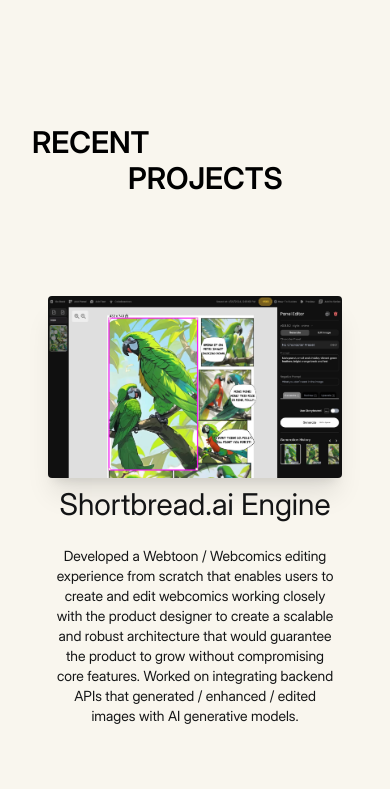
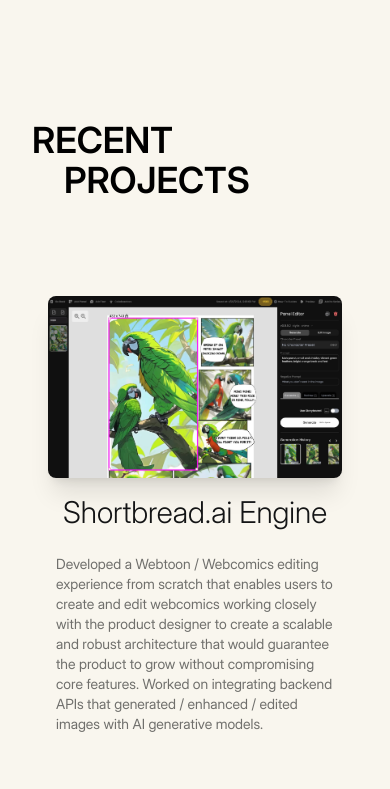
Before and after one commit to juanUrdaneta/portfolio, a React (Vite) app: page / in a window 390 px wide. Shown: the part 1580-2369 px from the top of the page. Built offline with nearby package versions, Linux system fonts and the light colour scheme; a web font is replaced by a local one.

Commit message:
mobile fix 2

```diff
--- a/src/sections/AboutMe.tsx
+++ b/src/sections/AboutMe.tsx
@@ -30,7 +30,7 @@
           id="about-me-one"
           className="w-full h-full flex justify-center translate-y-[25vh] opacity-0  "
         >
-          <div className="w-7/12 h-full flex flex-col justify-center items-center px-12 ">
+          <div className="w-full md:w-7/12 h-full flex flex-col justify-center items-center px-12 ">
             <h3 className="text-lg md:text-5xl font-inter font-extrabold mb-10">Hi there!</h3>
             <p className="text-md md:text-4xl text-center font-inter font-thin mb-8 md:mb-16">
               <span className="fo nt-bold">Pixel perfect</span> software engineer based in Buenos
--- a/src/sections/Projects.tsx
+++ b/src/sections/Projects.tsx
@@ -44,10 +44,10 @@
         <div className="w-full h-48 flex justify-start items-center max-w-[1600px] overflow-hidden  mb-10 md:mb-24">
           <h2
             id="recent-title"
-            className="font-inter font-semibold text-3xl md:text-8xl  text-left select-none uppercase"
+            className="font-inter font-semibold text-4xl md:text-8xl  text-left select-none uppercase"
           >
             Recent <br />
-            <span className="pl-24">Projects</span>
+            <span className="pl-8 md:pl-24">Projects</span>
           </h2>
         </div>
         <div className="hidden lg:flex w-full justify-center ">
@@ -156,7 +156,7 @@
     <div
       className={`flex w-full h-full flex-col justify-center items-center mb-10 z-[${props.order}] `}
     >
-      <div className="rounded overflow-hidden h-fit w-fit shadow-xl mx-4 mb-2 z-20 ">
+      <div className="rounded-lg overflow-hidden h-fit w-fit shadow-xl mx-4 mb-2 z-20 ">
         {props.grocer ? (
           <div className="bg-[#659952] w-[92vw] h-full flex justify-center items-center flex-col">
             <img src={"grocer.svg"} alt="img" className="w-[200px] h-auto" />
@@ -170,9 +170,11 @@
         )}
       </div>
       <div className="flex w-full flex-col items-center justify-center z-10">
-        <p className="text-black-soft font-inter text-3xl text-center ">{props.name}</p>
+        <p className="text-black-soft font-inter font-light mt-2 text-3xl text-center ">
+          {props.name}
+        </p>
         <div className="p-6">
-          <p className="text-black-soft max-w-[500px] font-inter text-center text-sm">
+          <p className="text-black-soft/60 max-w-[500px] font-inter text-left text-sm">
             {props.text}
           </p>
         </div>
--- a/src/sections/Resume.tsx
+++ b/src/sections/Resume.tsx
@@ -42,14 +42,14 @@
         </div>
         <div
           id="lets-talk"
-          className="w-full h-full flex flex-col lg:flex-row justify-start items-center gap-12 mb-24 "
+          className="w-full  h-full flex flex-col lg:flex-row justify-start items-center gap-12 mb-8 md:mb-24"
         >
-          <h2 className="font-inter font-semibold text-3xl md:text-8xl  mb-12 text-left select-none uppercase">
+          <h2 className="font-inter font-semibold text-3xl md:text-8xl  mb-0 text-left select-none uppercase">
             Let's get <br />
-            <span className="pl-20">Talking!</span>
+            <span className="pl-8 md:pl-20">Talking!</span>
           </h2>
-          <div className="w-full lg:w-1/2 flex flex-col ">
-            <p className="text-xl text-left font-inter font-light mb-12">
+          <div className=" w-full lg:w-1/2 flex flex-col ">
+            <p className="text-xl text-left font-inter font-light mb-2 md:mb-12">
               Want to work together or looking for an engenieer to join the team? Let’s talk.
             </p>
             <div className="flex justify-center lg:justify-start items-start h-16">
```
